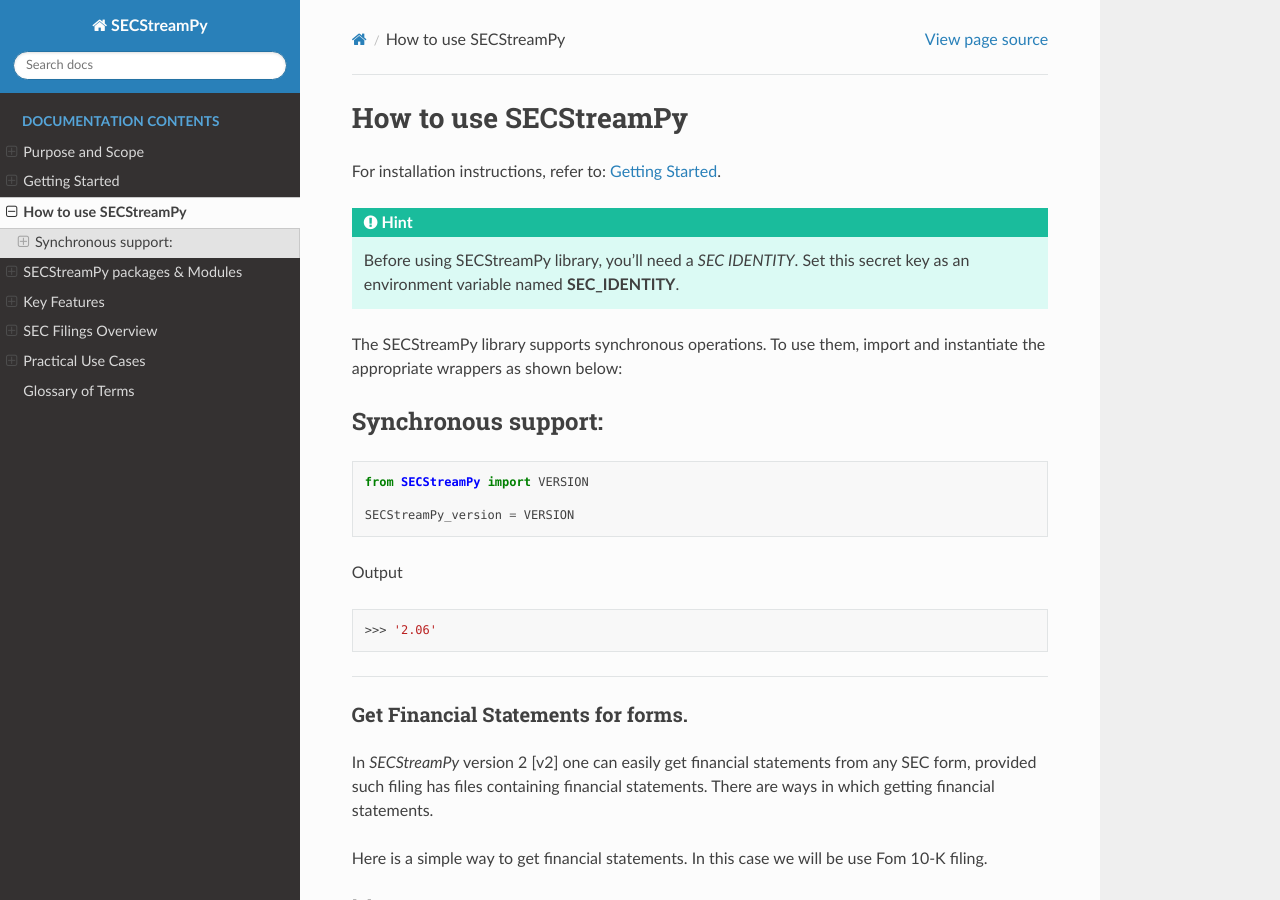
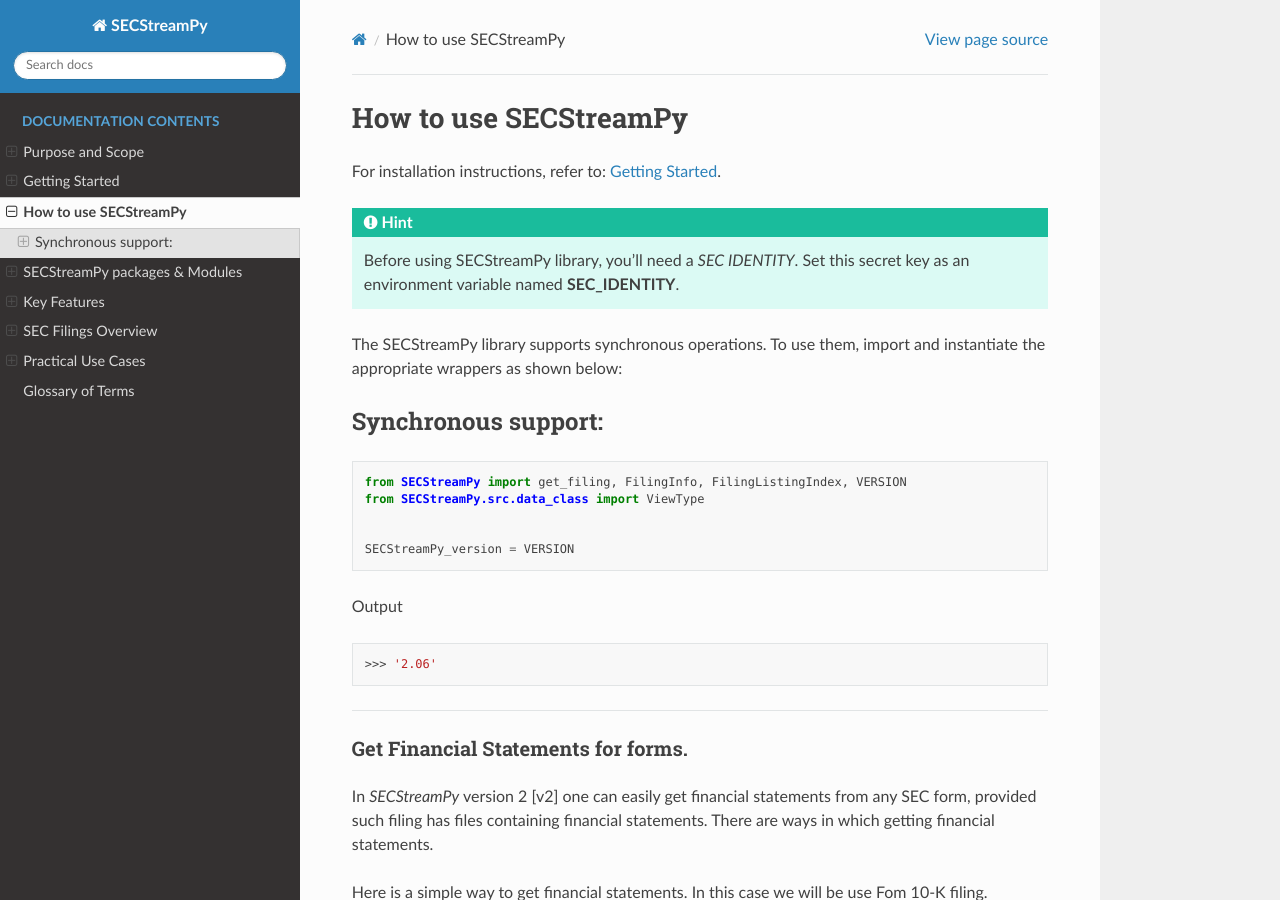
Before and after one commit to cla-bit/SECStreamPy-Docs, a Sphinx documentation site: the page built from source/examples.rst, in a window 1280 px wide and 900 px high. Built offline with Sphinx 7.4.7 and the Read the Docs theme 3.1.0, drawn with Linux system fonts in a browser that asks for light colours.

Commit message:
fix: Update examples.rst

```diff
--- a/source/examples.rst
+++ b/source/examples.rst
@@ -19,7 +19,9 @@
 
 .. code-block:: python
 
-    from SECStreamPy import VERSION
+    from SECStreamPy import get_filing, FilingInfo, FilingListingIndex, VERSION
+    from SECStreamPy.src.data_class import ViewType
+
 
     SECStreamPy_version = VERSION
 
```
